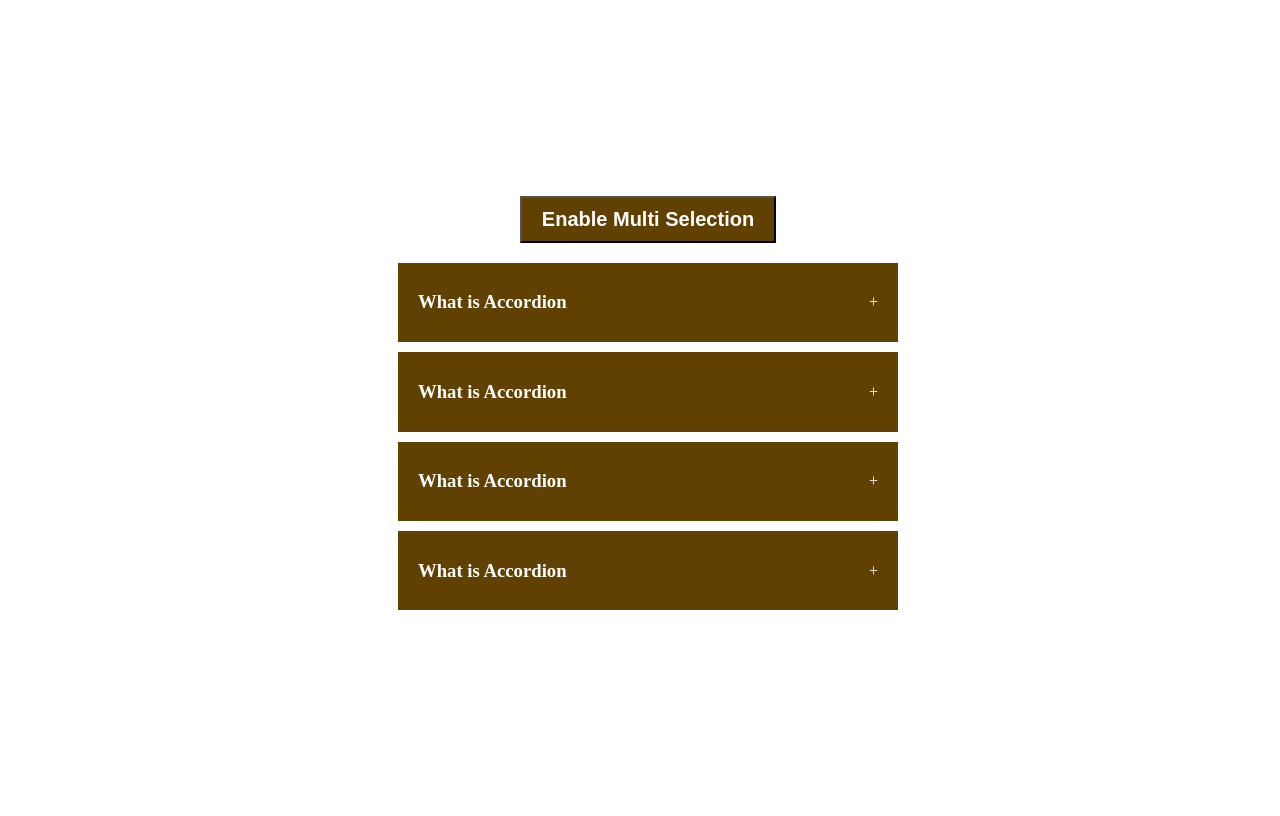
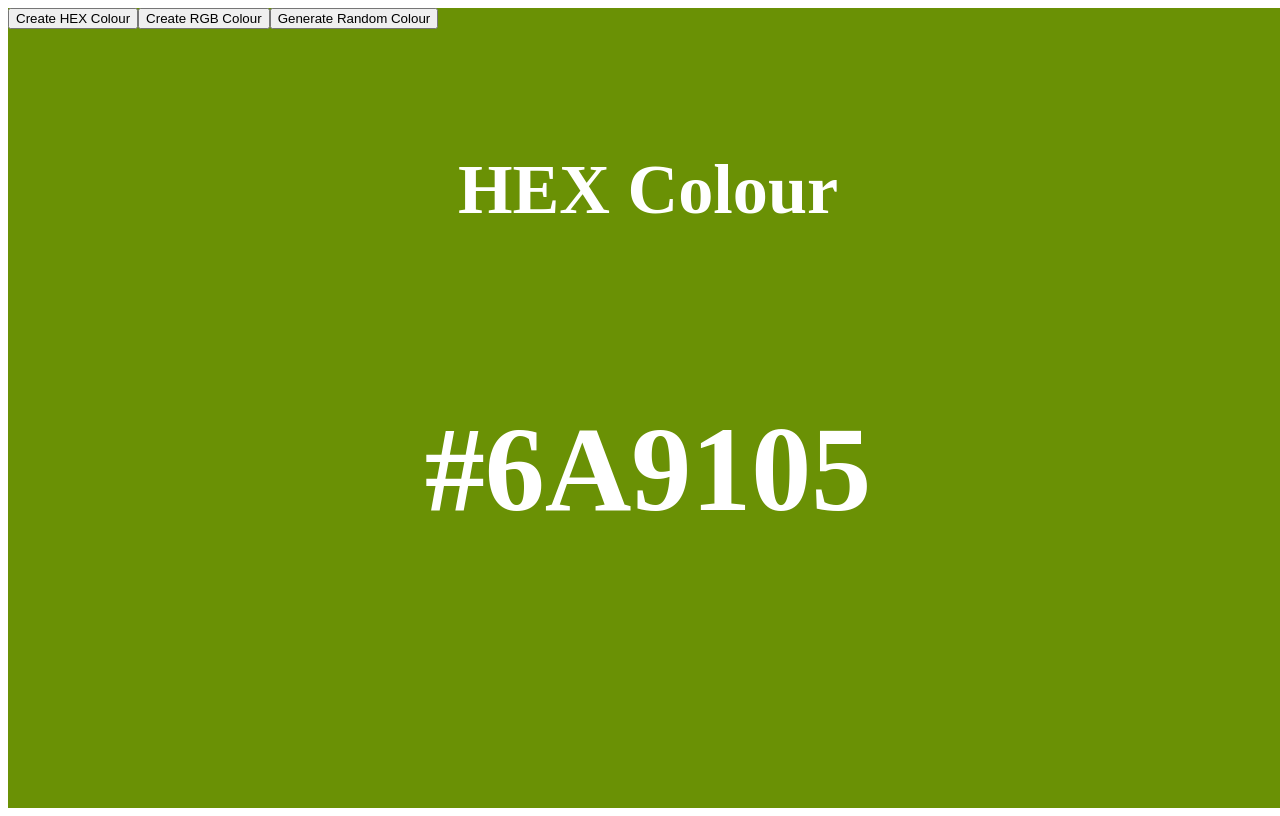
Before and after one commit to Mufaro1410/25-React-Projects, a React (Vite) app: page / in a window 1280 px wide. Built offline with nearby package versions, Linux system fonts and the light colour scheme.

Commit message:
Random-Colour Project

```diff
--- a/src/App.jsx
+++ b/src/App.jsx
@@ -1,5 +1,6 @@
 import './App.css'
 import Accordion from './components/accordion'
+import RandomColour from './components/random-colour'
 
 
 function App() {
@@ -7,7 +8,10 @@ function App() {
   return (
     <div>
       {/* Accordion */}
-      <Accordion />
+      {/* <Accordion /> */}
+
+      {/* Random Colour */}
+      <RandomColour/>
     </div>
   )
 }
--- /dev/null
+++ b/src/components/random-colour/index.jsx
@@ -0,0 +1,82 @@
+import { useEffect, useState } from "react";
+
+export default function RandomColour() {
+  const [typeOfColour, setTypeOfColour] = useState("hex");
+  const [colour, setColour] = useState("#000000");
+
+  function randomColourUtility(length) {
+    return Math.floor(Math.random() * length);
+  }
+
+  function handleCreateRandomHexColour() {
+    const hex = [0, 1, 2, 3, 4, 5, 6, 7, 8, 9, "A", "B", "C", "D", "E", "F"];
+    let hexColour = "#";
+
+    for (let i = 0; i < 6; i++) {
+      hexColour += hex[randomColourUtility(hex.length)];
+    }
+    setColour(hexColour);
+  }
+
+  function handleCreateRandomRgbColour() {
+    const r = randomColourUtility(256);
+    const g = randomColourUtility(256);
+    const b = randomColourUtility(256);
+
+    setColour(`rgb(${r}, ${g}, ${b})`);
+  }
+
+  useEffect(() => {
+    if (typeOfColour === 'rgb') handleCreateRandomRgbColour();
+    else handleCreateRandomHexColour();
+  }, [typeOfColour])
+
+  return (
+    <div
+      style={{
+        width: "100vw",
+        height: "100vh",
+        background: colour,
+      }}
+    >
+      <button
+        onClick={() => {
+          setTypeOfColour("hex");
+        }}
+      >
+        Create HEX Colour
+      </button>
+      <button
+        onClick={() => {
+          setTypeOfColour("rgb");
+        }}
+      >
+        Create RGB Colour
+      </button>
+      <button
+        onClick={() =>
+          typeOfColour === "hex"
+            ? handleCreateRandomHexColour()
+            : handleCreateRandomRgbColour()
+        }
+      >
+        Generate Random Colour
+      </button>
+      <div
+        style={{
+          display: "flex",
+          flexDirection: "column",
+          gap: "20px",
+          justifyContent: "center",
+          alignItems: "center",
+          color: "#fff",
+          fontSize: "60px",
+          marginTop: "50px",
+        }}
+      >
+        <h3>{typeOfColour === "rgb" ? "RGB Colour" : "HEX Colour"}</h3>
+        <h1>{colour}</h1>
+      </div>
+    </div>
+  );
+}
```
